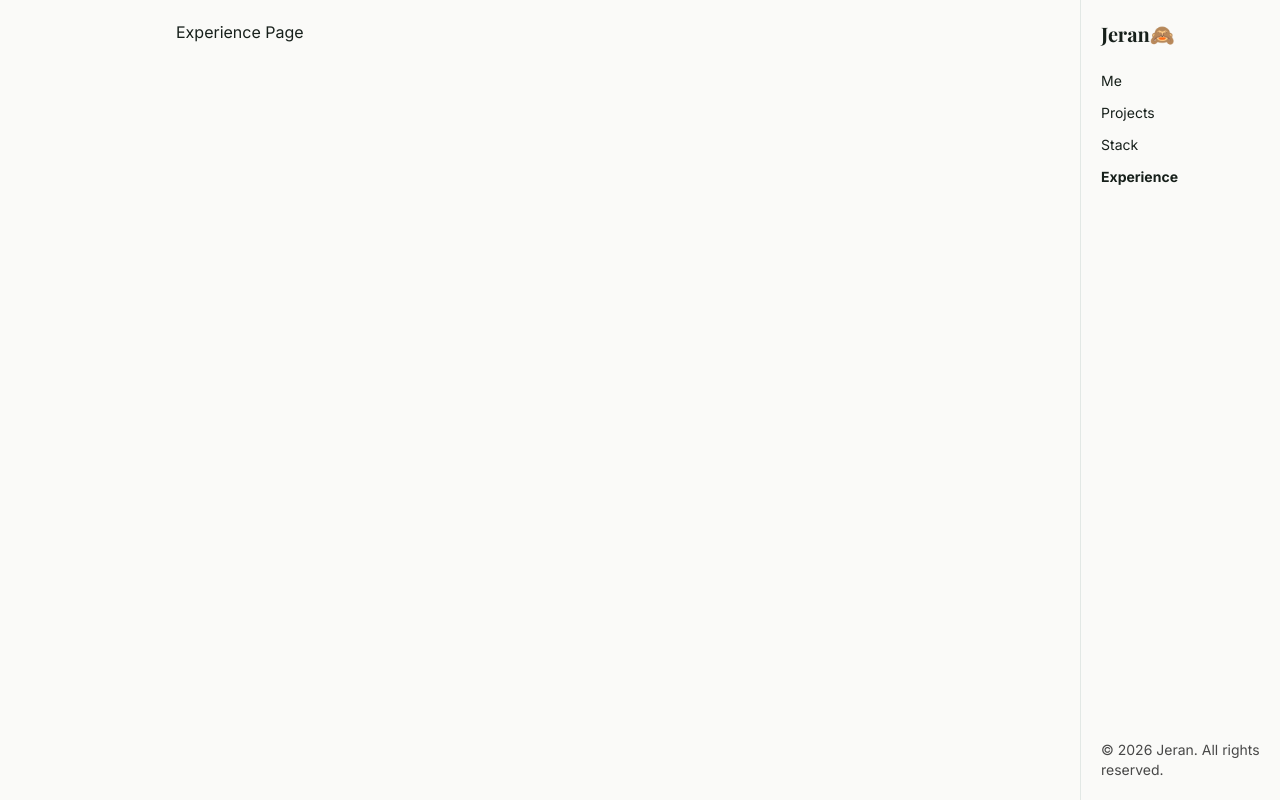
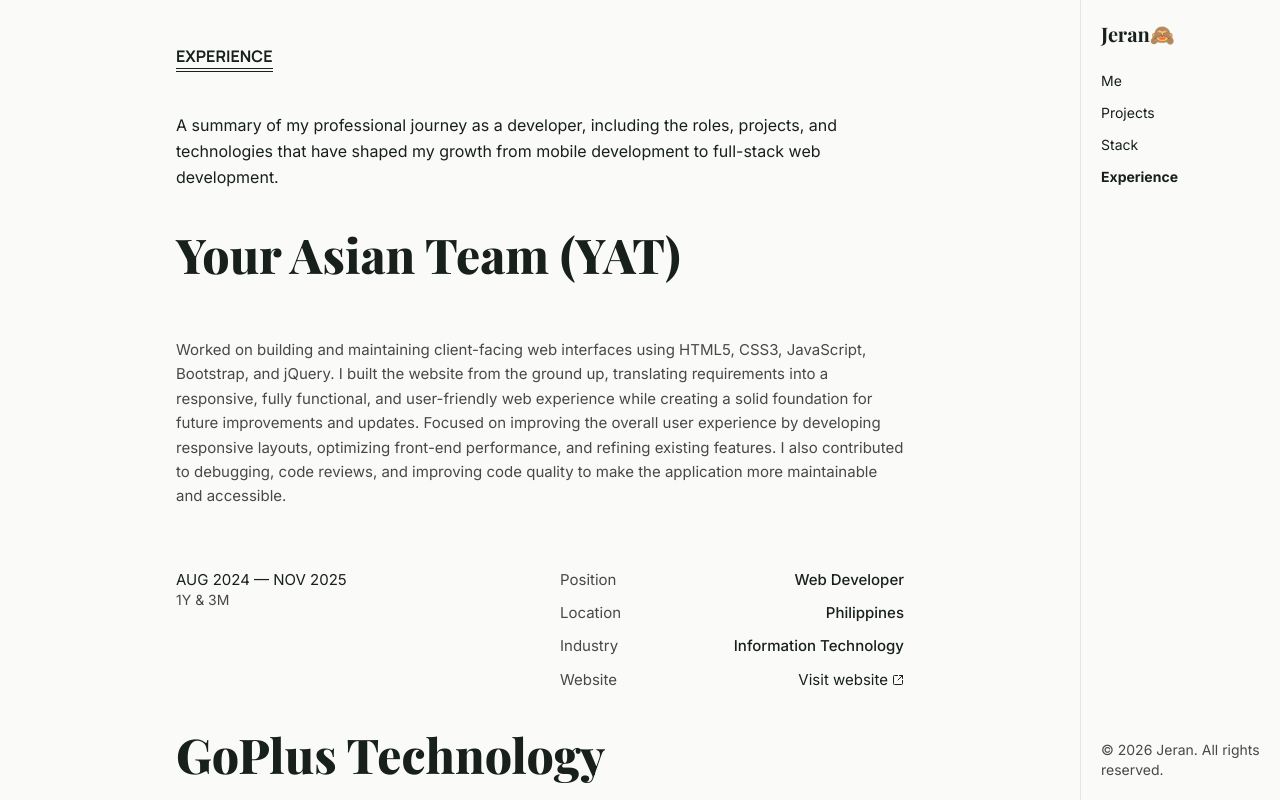
Before and after one commit to Jerannn/portfolio, a Next.js app: page /experience in a window 1280 px wide. Built offline with nearby package versions, Linux system fonts and the light colour scheme; a web font is replaced by a local one.

Commit message:
feat: add experience and modify some files

```diff
--- /dev/null
+++ b/app/_components/Card.tsx
@@ -0,0 +1,60 @@
+import { SquareArrowOutUpRight } from "lucide-react";
+import Link from "next/link";
+import Image from "next/image";
+
+type CardProps = {
+  items: {
+    id: number;
+    title: string;
+    description: string;
+    image: string;
+    technologies: string[];
+    github: string;
+    demo: string;
+  };
+};
+
+export default function Card({ items }: CardProps) {
+  return (
+    <div className="space-y-10 bg-white rounded-md overflow-hidden">
+      <div className="space-y-3 p-7 pb-0">
+        <h2 className="text-base font-manrope font-bold lowercase">
+          {items.title}
+        </h2>
+
+        <p className="text-sm sm:text-[15px] leading-relaxed text-muted-foreground">
+          {items.description}
+        </p>
+
+        <div className="flex items-center gap-3">
+          <Link
+            target="_blank"
+            href={items.github}
+            className="flex items-center gap-1 text-sm hover:text-primary hover:underline text-muted-foreground"
+          >
+            <span className="inline-block">Github</span>
+            <SquareArrowOutUpRight className="w-3 h-3" />
+          </Link>
+          <Link
+            target="_blank"
+            href={items.demo}
+            className="flex items-center gap-1 text-sm hover:text-primary hover:underline text-muted-foreground"
+          >
+            <span className="inline-block">Live demo</span>
+            <SquareArrowOutUpRight className="w-3 h-3" />
+          </Link>
+        </div>
+      </div>
+
+      <div className="relative aspect-video">
+        <Image
+          src={items.image}
+          alt="Jeran"
+          fill
+          sizes="100%"
+          className="object-cover"
+        />
+      </div>
+    </div>
+  );
+}
--- /dev/null
+++ b/app/_components/ExperienceCard.tsx
@@ -0,0 +1,54 @@
+import { SquareArrowOutUpRight } from "lucide-react";
+import Link from "next/link";
+import { Experience } from "../_data/experience";
+
+type ExperienceCardProps = {
+  experience: Experience;
+};
+
+export default function ExperienceCard({ experience }: ExperienceCardProps) {
+  return (
+    <div className="space-y-15">
+      <h1 className="text-5xl font-playfair font-extrabold">
+        {experience.company}
+      </h1>
+
+      <p className="text-sm sm:text-[15px] leading-relaxed text-muted-foreground">
+        {experience.description}
+      </p>
+
+      <div className="flex justify-between gap-10 text-sm sm:text-[15px]">
+        <div className="w-1/2 space-y-0">
+          <p className="uppercase">{experience.duration}</p>
+          <p className="text-muted-foreground uppercase text-sm">
+            {experience.employmentLength}
+          </p>
+        </div>
+
+        <div className="space-y-3 w-1/2">
+          {experience?.details.map((detail) => (
+            <div key={detail.label} className="flex justify-between">
+              <span className="text-muted-foreground">{detail.label}</span>
+              <span className="font-medium">{detail.value}</span>
+            </div>
+          ))}
+
+          {experience.website && (
+            <div className="flex justify-between">
+              <span className="text-muted-foreground">Website</span>
+
+              <Link
+                target="_blank"
+                href={experience.website}
+                className="flex items-center gap-1 hover:text-primary hover:underline"
+              >
+                <span className="inline-block">Visit website</span>
+                <SquareArrowOutUpRight className="w-3 h-3" />
+              </Link>
+            </div>
+          )}
+        </div>
+      </div>
+    </div>
+  );
+}
--- a/app/_components/SectionIntro.tsx
+++ b/app/_components/SectionIntro.tsx
@@ -9,10 +9,10 @@ export default function SectionIntro({
 }: SectionIntroProps) {
   return (
     <>
-      <h1 className="text-base font-manrope font-bold">{title}</h1>
-      <p className="text-sm sm:text-base leading-relaxed mt-10">
-        {description}
-      </p>
+      <h1 className="text-base font-manrope font-bold uppercase border-double border-b-4 border-foreground inline-block">
+        {title}
+      </h1>
+      <p className="text-sm sm:text-base leading-relaxed">{description}</p>
     </>
   );
 }
--- /dev/null
+++ b/app/_data/experience.ts
@@ -0,0 +1,65 @@
+export interface Experience {
+  company: string;
+  position: string;
+  description: string;
+  duration: string;
+  employmentLength: string;
+  details: ExperienceDetail[];
+  website?: string;
+}
+
+export interface ExperienceDetail {
+  label: string;
+  value: string;
+}
+
+export const experiences: Experience[] = [
+  {
+    company: "Your Asian Team (YAT)",
+    position: "Web Developer",
+    description:
+      "Worked on building and maintaining client-facing web interfaces using HTML5, CSS3, JavaScript, Bootstrap, and jQuery. I built the website from the ground up, translating requirements into a responsive, fully functional, and user-friendly web experience while creating a solid foundation for future improvements and updates. Focused on improving the overall user experience by developing responsive layouts, optimizing front-end performance, and refining existing features. I also contributed to debugging, code reviews, and improving code quality to make the application more maintainable and accessible.",
+    duration: "Aug 2024 — Nov 2025",
+    employmentLength: "1y & 3M",
+
+    details: [
+      {
+        label: "Position",
+        value: "Web Developer",
+      },
+      {
+        label: "Location",
+        value: "Philippines",
+      },
+      {
+        label: "Industry",
+        value: "Information Technology",
+      },
+    ],
+    website: "https://yourasianteam.com/",
+  },
+  {
+    company: "GoPlus Technology",
+    position: "Mobile Application & Web Developer",
+    description:
+      "Developed and maintained features for native Android and web applications, focusing on creating reliable and user-friendly experiences across different platforms. Worked with RESTful APIs and external SDK integrations to support features such as user verification and data synchronization. Collaborated with UI/UX designers and backend developers to transform designs and requirements into functional, production-ready components.",
+    duration: "Dec 2023 — Aug 2024",
+    employmentLength: "9M",
+
+    details: [
+      {
+        label: "Position",
+        value: "Mobile Application & Web Developer",
+      },
+      {
+        label: "Location",
+        value: "Philippines",
+      },
+      {
+        label: "Industry",
+        value: "Information Technology",
+      },
+    ],
+    website: "",
+  },
+];
--- /dev/null
+++ b/app/_data/me.ts
@@ -0,0 +1,17 @@
+export const me = {
+  name: "Jeran Peñaredonda Deduro",
+  avatar: "/me.jpg",
+  title: "Full Stack Web Developer",
+  experience: "3 years",
+  projects: "1",
+  links: [
+    {
+      label: "Github",
+      href: "https://github.com/Jerannn",
+    },
+    {
+      label: "LinkedIn",
+      href: "https://www.linkedin.com/in/jeran-deduro/",
+    },
+  ],
+};
--- a/app/_data/projects.ts
+++ b/app/_data/projects.ts
@@ -1,10 +1,13 @@
 export const projects = [
   {
     id: 1,
-    title: "Invoice Management System",
-    description:
-      "A full-stack application for managing invoices, clients, and payments.",
-    image: "/projects/invoice.png",
+    title: "polypous",
+    description: `A collection of projects I&apos;ve built while exploring modern web
+            development, from user-focused interfaces to full-stack
+            applications. Each project represents my journey of learning,
+            problem-solving, and applying technologies to create practical
+            solutions.`,
+    image: "/projects/polypous.jpg",
     technologies: ["React", "TypeScript", "Node.js", "PostgreSQL"],
     github: "https://github.com/username/project",
     demo: "https://project.com",
@@ -14,7 +17,9 @@ export const projects = [
     title: "Portfolio Website",
     description:
       "A personal portfolio built with Next.js to showcase my work and experience.",
-    image: "/projects/portfolio.png",
+    image: "/projects/test.jpg",
     technologies: ["Next.js", "Tailwind CSS", "TypeScript"],
+    github: "https://github.com/username/project",
+    demo: "https://project.com",
   },
 ];
--- a/app/_data/stack.ts
+++ b/app/_data/stack.ts
@@ -35,6 +35,9 @@ export const stacks = {
     },
     {
       name: "Zustand",
+    },
+    {
+      name: "Redux",
     },
     {
       name: "ESLint",
--- a/app/experience/page.tsx
+++ b/app/experience/page.tsx
@@ -1,3 +1,23 @@
+import SectionIntro from "../_components/SectionIntro";
+import ExperienceCard from "../_components/ExperienceCard";
+import { experiences } from "../_data/experience";
+import PageLink from "../_components/PageLink";
+
 export default function ExperiencePage() {
-  return <div>Experience Page</div>;
+  return (
+    <div className="py-6 space-y-10">
+      <SectionIntro
+        title="Experience"
+        description="A summary of my professional journey as a developer, including the roles, projects, and technologies that have shaped my growth from mobile development to full-stack web development."
+      />
+
+      <div className="space-y-10">
+        {experiences?.map((experience) => (
+          <ExperienceCard key={experience.company} experience={experience} />
+        ))}
+      </div>
+
+      <PageLink href="/stack" label="contact" />
+    </div>
+  );
 }
--- a/app/projects/page.tsx
+++ b/app/projects/page.tsx
@@ -1,8 +1,7 @@
-import { SquareArrowOutUpRight } from "lucide-react";
-import Image from "next/image";
-import Link from "next/link";
 import PageLink from "../_components/PageLink";
 import SectionIntro from "../_components/SectionIntro";
+import { projects } from "../_data/projects";
+import Card from "../_components/Card";
 
 export default function ProjectsPage() {
   return (
@@ -15,50 +14,9 @@ export default function ProjectsPage() {
         applying technologies to create practical solutions."
       />
 
-      <div className="space-y-10 bg-white rounded-md overflow-hidden">
-        <div className="space-y-3 p-7 pb-0">
-          <h2 className="text-base font-manrope font-bold lowercase">
-            polypous
-          </h2>
-
-          <p className="text-sm sm:text-[15px] leading-relaxed text-muted-foreground">
-            A collection of projects I&apos;ve built while exploring modern web
-            development, from user-focused interfaces to full-stack
-            applications. Each project represents my journey of learning,
-            problem-solving, and applying technologies to create practical
-            solutions.
-          </p>
-
-          <div className="flex items-center gap-3">
-            <Link
-              target="_blank"
-              href="https://github.com/jeranpena/polypous"
-              className="flex items-center gap-1 text-sm hover:text-primary hover:underline text-muted-foreground"
-            >
-              <span className="inline-block">Github</span>
-              <SquareArrowOutUpRight className="w-3 h-3" />
-            </Link>
-            <Link
-              target="_blank"
-              href="https://github.com/jeranpena/polypous"
-              className="flex items-center gap-1 text-sm hover:text-primary hover:underline text-muted-foreground"
-            >
-              <span className="inline-block">Live demo</span>
-              <SquareArrowOutUpRight className="w-3 h-3" />
-            </Link>
-          </div>
-        </div>
-
-        <div className="relative aspect-video">
-          <Image
-            src="/projects/polypous.jpg"
-            alt="Jeran"
-            fill
-            sizes="100%"
-            className="object-cover"
-          />
-        </div>
-      </div>
+      {projects.map((project) => (
+        <Card key={project.id} items={project} />
+      ))}
 
       <PageLink href="/stack" label="stack" />
     </div>
```
Also changed, not shown: app/me/page.tsx (+12 -16 lines), public/projects/test.jpg (added).
